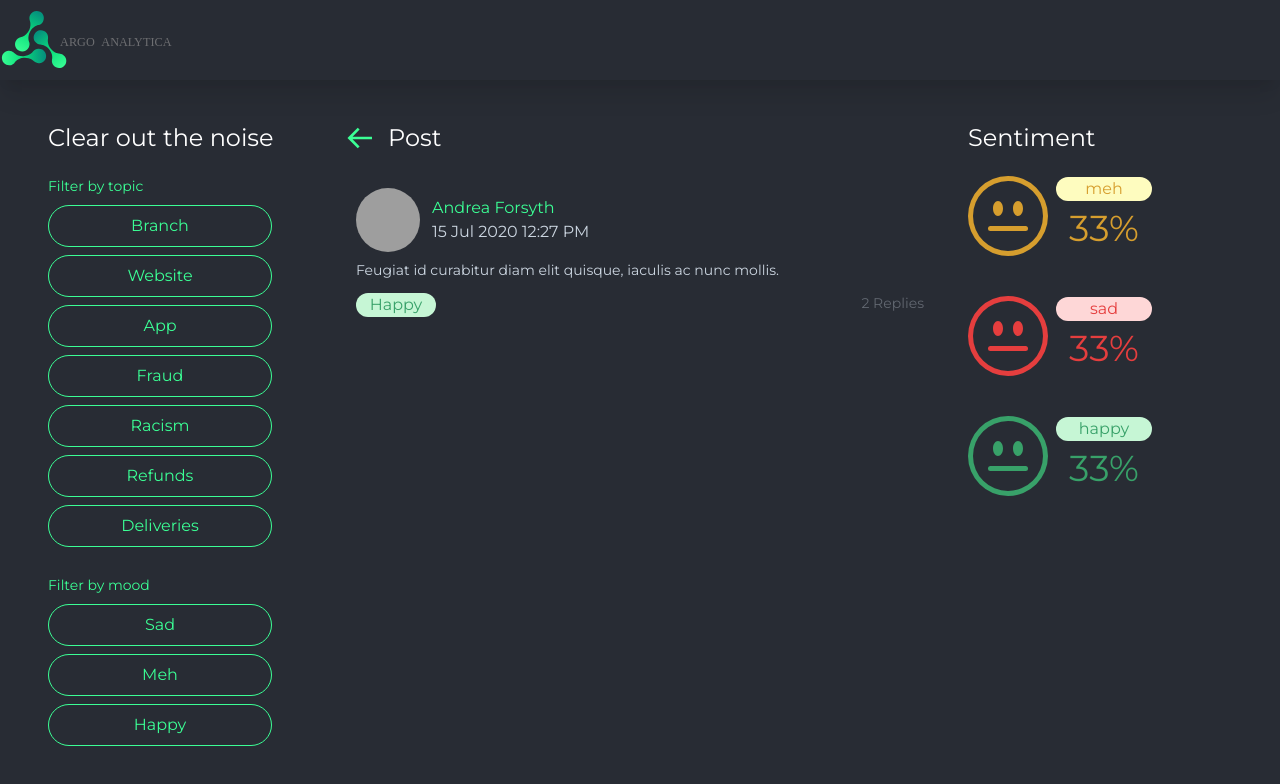
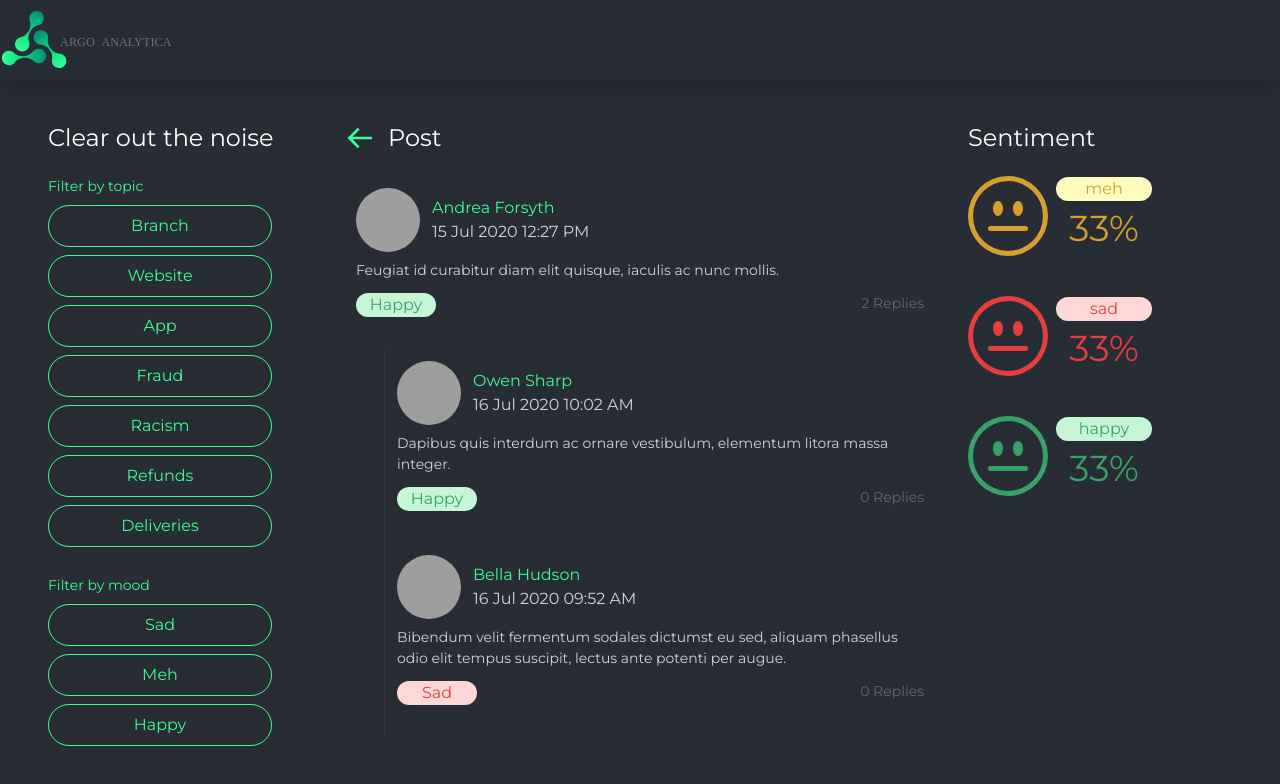
Before and after one commit to mihlali-jordan/Argo-Analytica, a React (Create React App) app: page /posts/EHSxTEE in a window 1280 px wide. Shown: the top 784 px of the page. Built offline with nearby package versions, Linux system fonts and the light colour scheme; grey boxes are pictures that could not be loaded.

Commit message:
Implemented logic to render corresponding post comments

```diff
--- /dev/null
+++ b/src/components/Comment.js
@@ -0,0 +1,63 @@
+import React from 'react';
+import '../tailwind.css';
+import Moment from 'react-moment';
+import { Posts } from '../data/Posts';
+
+export const Comment = ({ postDetails, location }) => {
+	const dateToFormat = postDetails.date;
+	const posts = Posts;
+
+	// Counting which posts are responses to  an invidual post
+	let replies = 0;
+	posts.forEach((post) => {
+		if (post.replyToId === postDetails.id) {
+			replies += 1;
+		}
+	});
+
+	// Logic for rendering the correct sentiment tag on a post
+	let color = 'green';
+	let sentiment = 'meh';
+	if (postDetails.mood === 0) {
+		color = 'red';
+		sentiment = 'Sad';
+	} else if (postDetails.mood === 1) {
+		color = 'yellow';
+		sentiment = 'Meh';
+	} else {
+		color = 'green';
+		sentiment = 'Happy';
+	}
+
+	const tagCss = `bg-${color}-200 rounded-full text-${color}-600 w-20`;
+
+	return (
+		<div className="pl-10 overflow-y-scroll">
+			<div className='post-component p-3 border-l border-argo-darkGrey hover:bg-argo-darkGrey cursor-pointer'>
+				<div className='flex flex-row text-white items-center mb-2'>
+					<img
+						className='rounded-full h-16 w-16 mr-3'
+						src={postDetails.authorPic}
+						alt=''
+					/>
+					<div className='flex-col'>
+						<h1 className='text-argo-primary'>{postDetails.authorName}</h1>
+						<p className='text-gray-400'>
+							<Moment format='D MMM YYYY hh:mm A'>{dateToFormat}</Moment>
+						</p>
+					</div>
+				</div>
+				<div className='text-gray-400 text-sm mb-3'>
+					<p>{postDetails.text}</p>
+				</div>
+				<div className='flex flex-row mb-5'>
+					<div className={tagCss}>
+						<h1 className='flex m-auto justify-center'>{sentiment}</h1>
+					</div>
+					<span className='flex-grow'></span>
+					<p className='text-argo-grey text-sm'>{replies} Replies</p>
+				</div>
+			</div>
+		</div>
+	);
+};
--- a/src/components/Post.js
+++ b/src/components/Post.js
@@ -33,7 +33,7 @@ export const Post = ({ postDetails, location }) => {
 	const tagCss = `bg-${color}-200 rounded-full text-${color}-600 w-20`;
 
 	return (
-		<div className='post-component p-3 hover:bg-argo-darkGrey cursor-pointer'>
+		<div className='post-component p-3 hover:bg-argo-darkGrey'>
 			<div className='flex flex-row text-white items-center mb-2'>
 				<img
 					className='rounded-full h-16 w-16 mr-3'
--- a/src/components/PostConversation.js
+++ b/src/components/PostConversation.js
@@ -3,16 +3,22 @@ import '../tailwind.css';
 import { Post } from './Post';
 import { Posts } from '../data/Posts';
 import { Link } from 'react-router-dom';
+import { Comment } from './Comment';
 
 export const PostConversation = ({ url, match }) => {
 	const posts = Posts;
 	let currentUrl = window.location.pathname;
 	const isCurrentPost = posts.filter((post) => {
 		// return `/posts/${post.replyToId}` === "/posts/EyPxHSo";
-		return `/posts/${post.id}` === currentUrl
+		return `/posts/${post.id}` === currentUrl;
 	});
-	console.log(currentUrl)
-	console.log(isCurrentPost[0].text)
+	console.log(currentUrl);
+	console.log(isCurrentPost[0].text);
+
+	// Array of post comments
+	const commentsArray = posts.filter((post) => {
+		return isCurrentPost[0].id === post.replyToId;
+	});
 
 	return (
 		<div className='flex flex-col w-1/2 mr-8'>
@@ -33,6 +39,11 @@ export const PostConversation = ({ url, match }) => {
 			</div>
 			<div className='posts overflow-y-scroll'>
 				<Post postDetails={isCurrentPost[0]} />
+				{commentsArray.map((comment) => (
+					<div key={comment.id}>
+						<Comment postDetails={comment} />
+					</div>
+				))}
 			</div>
 		</div>
 	);
```
